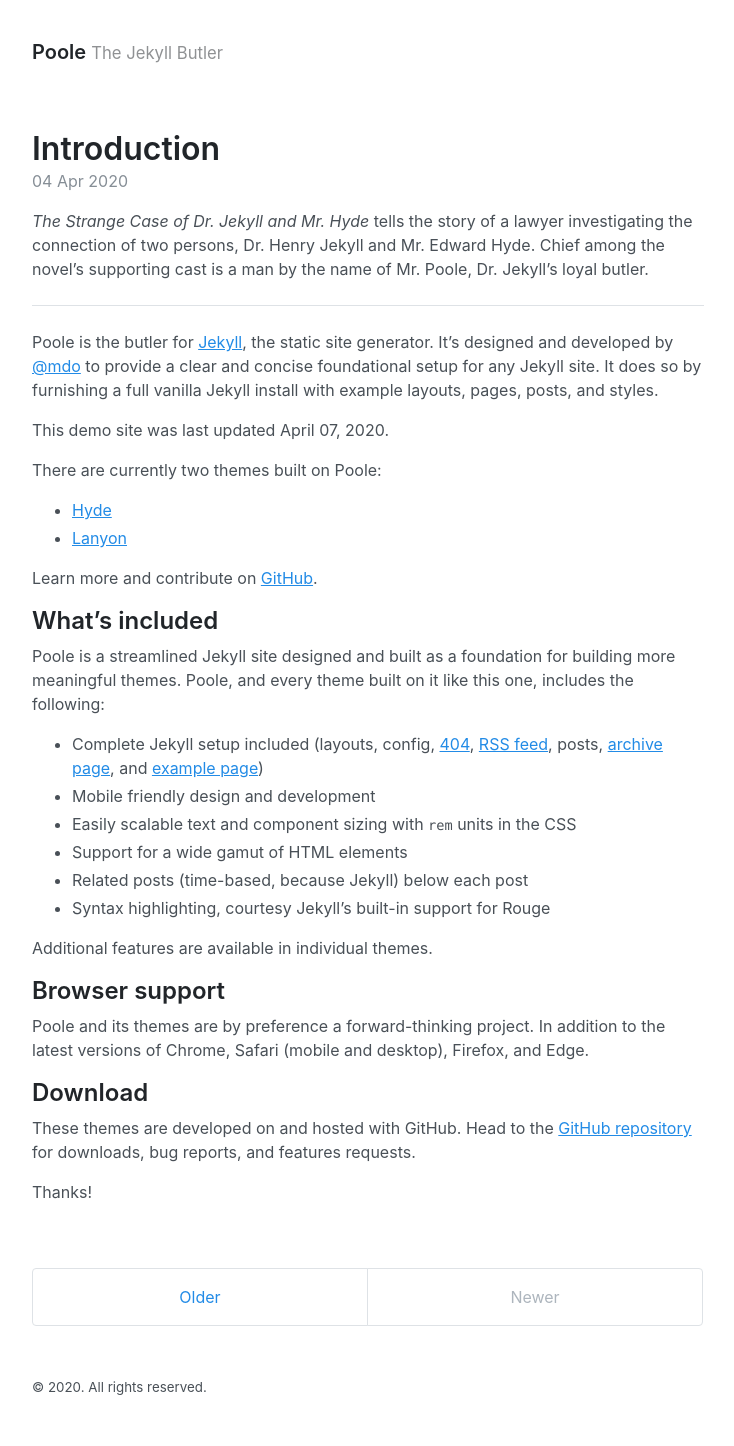
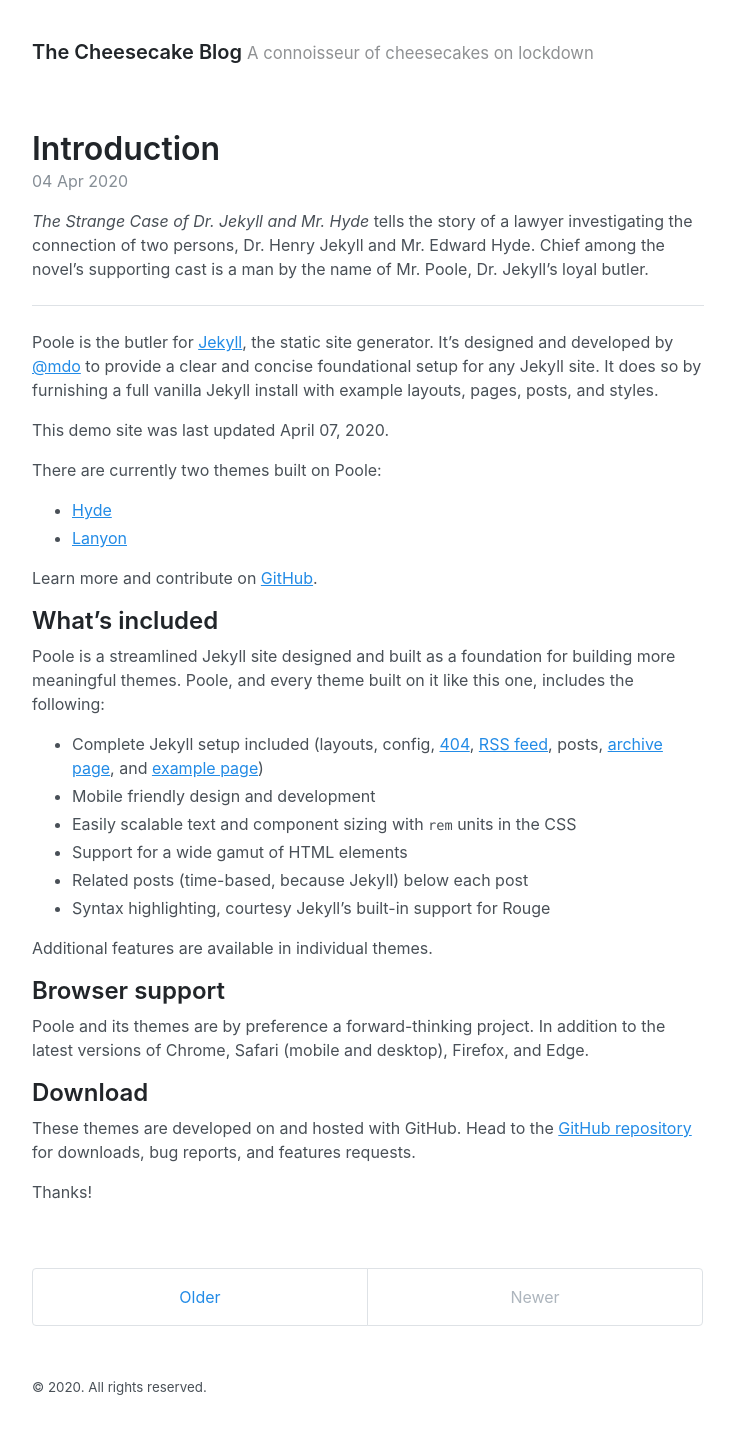
Before and after one commit to aledrevans/aledrevans.github.io, a Jekyll site: the page built from index.html, in a window 1280 px wide. Shown: the whole page, without its empty margins (272-1006 px from the left). Built offline with Jekyll 4.4.1, drawn with Linux system fonts in a browser that asks for light colours; the list of posts is cut into pages by our own code.

Commit message:
trying jekyll i guess

```diff
--- a/_config.yml
+++ b/_config.yml
@@ -1,9 +1,9 @@
 # Setup
-title: Poole
-tagline: The Jekyll Butler
-url: https://getpoole.com
+title: The Cheesecake Blog
+tagline: A connoisseur of cheesecakes on lockdown
+url: https://aledrevans.github.io
 paginate: 1
-baseurl: ""
+baseurl: "aledrevans.github.io"
 permalink: pretty
 
 # Gems
```
